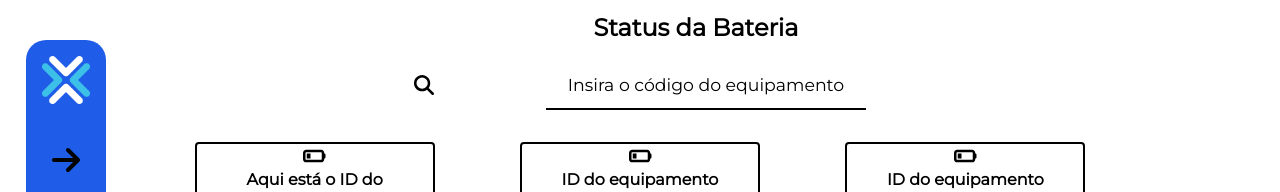
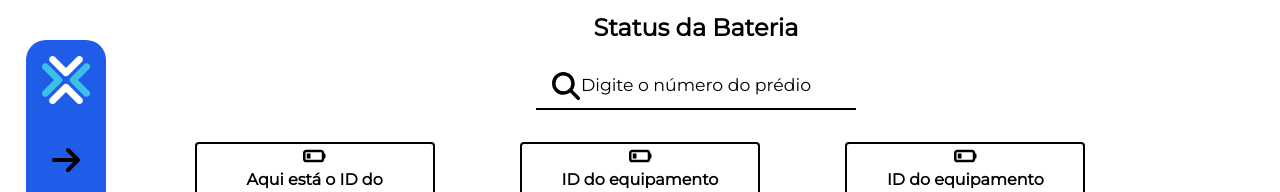
Before and after one commit to 2022M4T1-Inteli/IPTRACKER, a Next.js app in the folder src/frontend/: page /bateria in a window 1280 px wide. Shown: the top 192 px of the page. Built offline with nearby package versions, Linux system fonts and the light colour scheme.

Commit message:
Delete comentários and search bar
Exclusão de comentários desnecessários e ajuste na barra de pesquisas da página de baterias.

```diff
--- a/src/frontend/pages/bateria.jsx
+++ b/src/frontend/pages/bateria.jsx
@@ -10,41 +10,12 @@ function Bateria() {
     return (
         <div className="text-center"> {/*abertura da div principal que está centralizando o conteúdo*/}
 
-
-            <div className="container"> {/*div com título, ícone e input*/}
-                {/* <h1 className="Montserrat font-bold text-2xl text-black lg:pl-28 bg-sky-500 hover:bg-cyan-600">STATUS DA BATERIA</h1> */}
+            <div className="relative">
                 <h1 className="Montserrat font-bold text-2xl text-black lg:pl-28">Status da Bateria</h1>
-                <span class="icon" ><FontAwesomeIcon icon={faMagnifyingGlass} size="lg" position="absolute" /></span>
-                <input type="text" className={styles.input} placeholder="Insira o código do equipamento" />
+                <FontAwesomeIcon className="absolute lg:pl-32 pt-7 h-7 sm:pl-5" icon={faMagnifyingGlass}></FontAwesomeIcon>
+                <input type="text" className={styles.input} placeholder="Digite o número do prédio" />
             </div>
 
-            {/* <div className="flex flex-row flex justify-center">
-                <FontAwesomeIcon icon={faMagnifyingGlass} size="lg" />
-                <p className="Montserrat font-bold blue 600">O objetivo era que a lupa estivesse no input, mas não está indo. O FontAwesome está aqui, no entanto.</p>
-            </div> */}
-
-
-
-            {/* flex justify-center items-center border-solid border-2 border-black rounded-lg h-11 m-2 lg:w-96 cursor-pointer hover:p-6 hover:shadow-cyan-700 hover:shadow-lg */}
-            <div className="flex flex-row flex justify-center  grid grid-cols-1 gap-3 md:grid-cols-6">
-                {/* <div>
-                    <div className="border-dotted border-2 border-indigo-600"><FontAwesomeIcon icon={faBatteryQuarter} size="lg"/></div>
-                    <div className="border-dotted border-2 border-indigo-600"><FontAwesomeIcon icon={faBatteryQuarter} size="lg"/></div>
-                    <div className="border-dotted border-2 border-indigo-600"><FontAwesomeIcon icon={faBatteryQuarter} size="lg"/></div>
-                    <div className="border-dotted border-2 border-indigo-600"><FontAwesomeIcon icon={faBatteryQuarter} size="lg"/></div>
-                    <div className="border-dotted border-2 border-indigo-600"><FontAwesomeIcon icon={faBatteryQuarter} size="lg"/></div>
-                    <div><FontAwesomeIcon icon={faBatteryQuarter} size="lg"/></div>
-                    <div><FontAwesomeIcon icon={faBatteryQuarter} size="lg"/></div>
-                    <div><FontAwesomeIcon icon={faBatteryQuarter} size="lg"/></div>
-                    <div><FontAwesomeIcon icon={faBatteryQuarter} size="lg"/></div>
-                    <div><FontAwesomeIcon icon={faBatteryQuarter} size="lg"/></div>
-                    <FontAwesomeIcon icon={faBatteryQuarter} size="lg"/>
-                    <FontAwesomeIcon icon={faBatteryQuarter} size="lg"/>
-                    <FontAwesomeIcon icon={faBatteryQuarter} size="lg"/>
-                </div> */}
-
-
-            </div>
 
             <div className="flex justify-center">
                 <div className="w-3/4">
```
